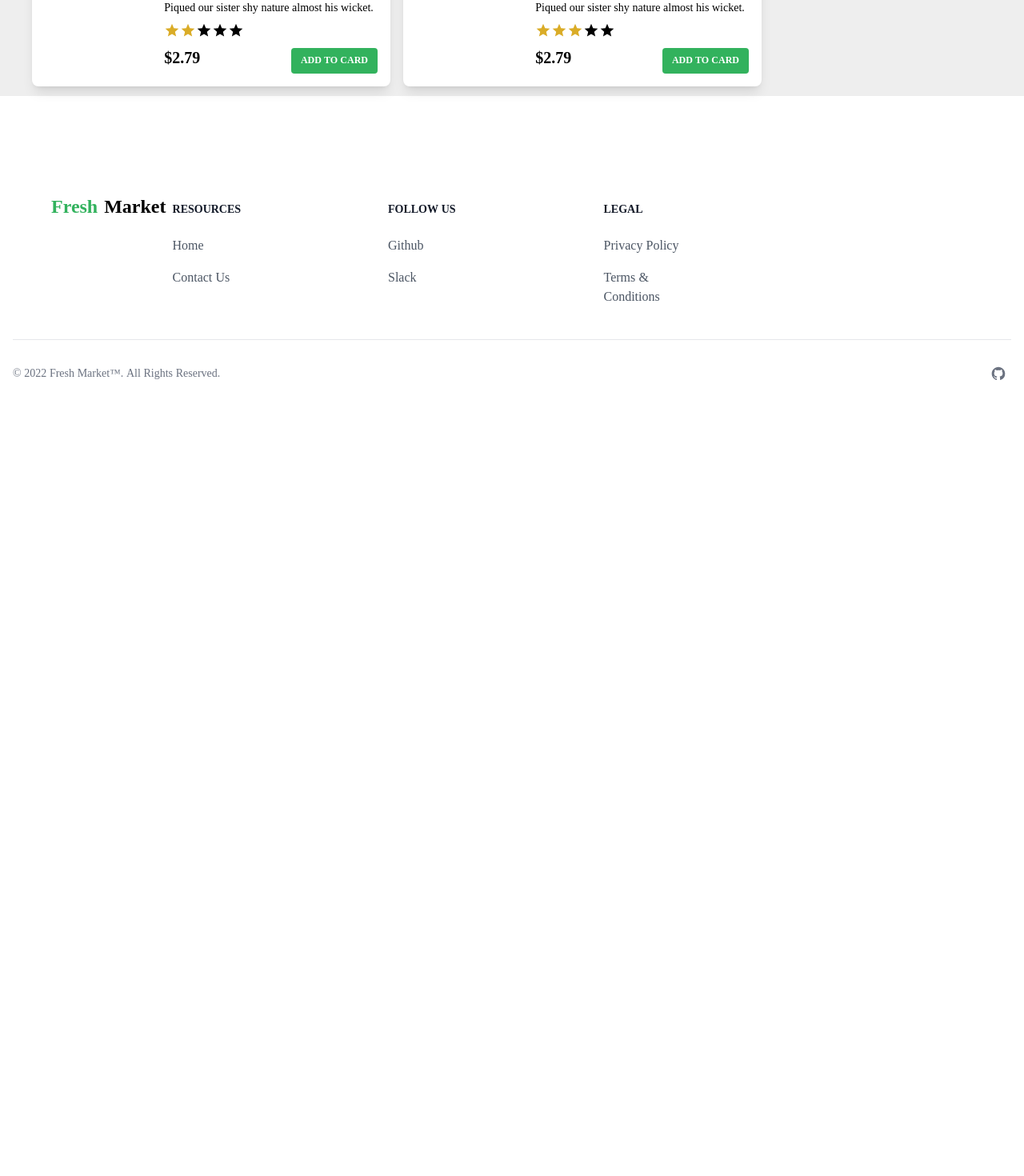
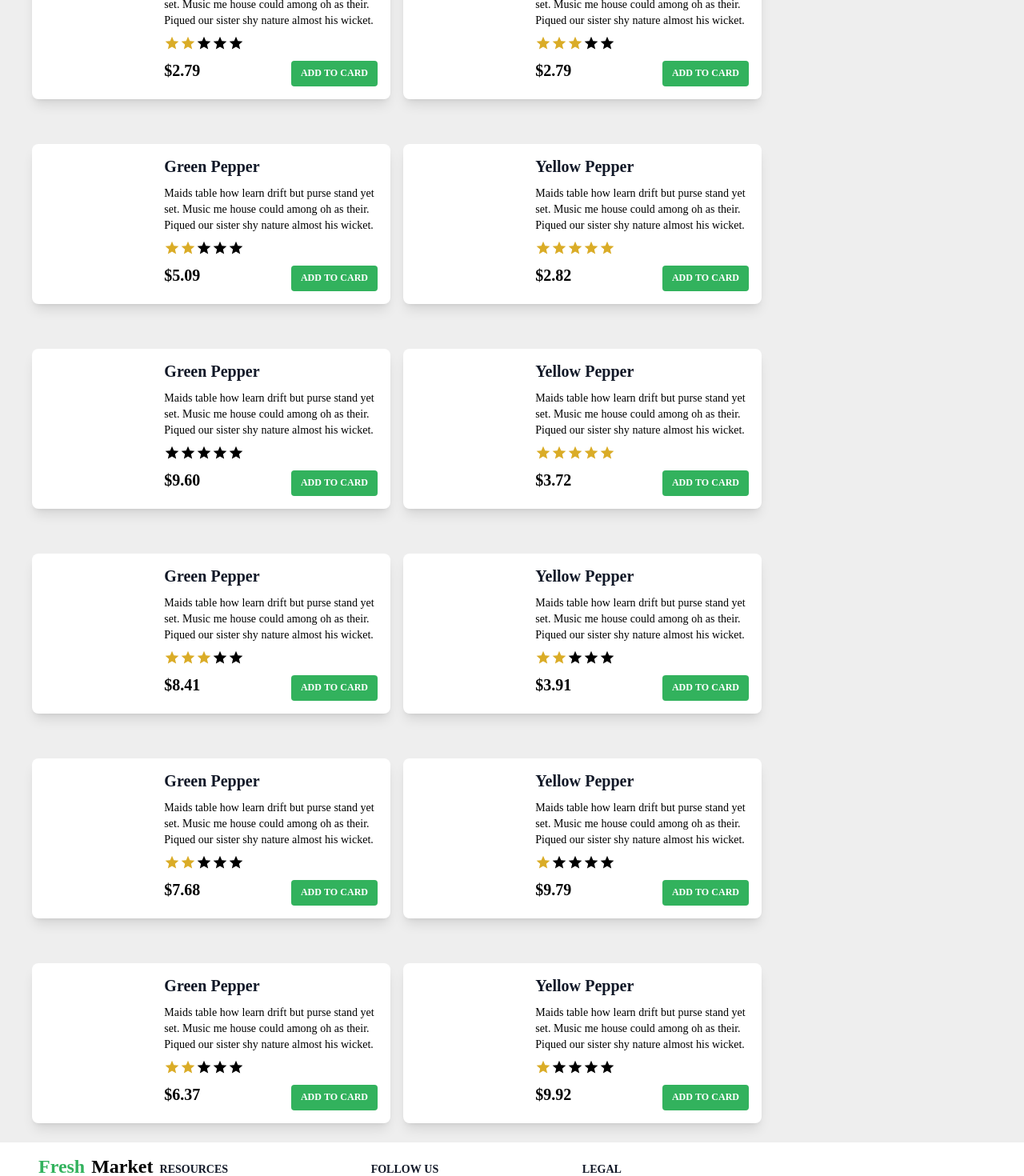
Before and after one commit to thebaker10/Fresh-Mart, a React (Create React App) app: page / in a window 1280 px wide. Shown: the part 680-2150 px from the top of the page at 80% size. Before the commit the page ends 1173 px from the top, so only its background shows below. Built offline with nearby package versions, Linux system fonts and the light colour scheme; the HTML template or start-up script is replaced by a standard one.

Commit message:
footer edit

```diff
--- a/src/Components/Footer.tsx
+++ b/src/Components/Footer.tsx
@@ -1,9 +1,9 @@
 export function Footer() {
     return (
-        <div className="pt-24">
-        <footer className="p-4 bg-white dark:bg-gray-900">
+        // <div className="pt-24">
+        <footer className="py-4 bg-white dark:bg-gray-900 w-full block px-12">
             <div className="md:flex md:justify-between">
-                <div className="pl-12">
+                <div className="">
                     <div className="flex items-center self-center text-2xl font-semibold whitespace-nowrap gap-2">
                         <span className="text-green">Fresh</span>
                         <span className=" dark:text-white">Market</span>
@@ -57,6 +57,6 @@ export function Footer() {
                 </div>
             </div>
         </footer>
-        </div>
+        // </div>
     )
 }
--- a/src/Pages/HomePage.tsx
+++ b/src/Pages/HomePage.tsx
@@ -5,15 +5,25 @@ import { Nav } from "../Components/Nav/Nav";
 
 export function HomePage() {
     return (
-        <div className="h-screen bg-lightGray">
+        <div className="h-screen ">
             <Nav></Nav>
-            <div className="flex flex-wrap gap-4 gap-y-0 mx-auto px-10">
+            <div className="flex flex-wrap gap-x-4 gap-y-2 mx-auto px-10 min-h-screen bg-lightGray">
                 <Card name={"Apple"}  stars={Math.round(Math.random()*5)} price={Math.random()*10} description={"Maids table how learn drift but purse stand yet set. Music me house could among oh as their. Piqued our sister shy nature almost his wicket."}/>
                 <Card name={"Orange"}  stars={Math.round(Math.random()*5)} price={Math.random()*10} description={"Maids table how learn drift but purse stand yet set. Music me house could among oh as their. Piqued our sister shy nature almost his wicket."}/>
                 <Card name={"Onion"}  stars={Math.round(Math.random()*5)} price={Math.random()*10} description={"Maids table how learn drift but purse stand yet set. Music me house could among oh as their. Piqued our sister shy nature almost his wicket."}/>
                 <Card name={"Green Pepper"}  stars={Math.round(Math.random()*5)} price={Math.random()*10} description={"Maids table how learn drift but purse stand yet set. Music me house could among oh as their. Piqued our sister shy nature almost his wicket."}/>
                 <Card name={"Yellow Pepper"}  stars={Math.round(Math.random()*5)} price={Math.random()*10} description={"Maids table how learn drift but purse stand yet set. Music me house could among oh as their. Piqued our sister shy nature almost his wicket."}/>
                 <Card name={"Watermelon"}  stars={Math.round(Math.random()*5)} price={Math.random()*10} description={"Maids table how learn drift but purse stand yet set. Music me house could among oh as their. Piqued our sister shy nature almost his wicket."}/>
+                <Card name={"Green Pepper"}  stars={Math.round(Math.random()*5)} price={Math.random()*10} description={"Maids table how learn drift but purse stand yet set. Music me house could among oh as their. Piqued our sister shy nature almost his wicket."}/>
+                <Card name={"Yellow Pepper"}  stars={Math.round(Math.random()*5)} price={Math.random()*10} description={"Maids table how learn drift but purse stand yet set. Music me house could among oh as their. Piqued our sister shy nature almost his wicket."}/>
+                <Card name={"Green Pepper"}  stars={Math.round(Math.random()*5)} price={Math.random()*10} description={"Maids table how learn drift but purse stand yet set. Music me house could among oh as their. Piqued our sister shy nature almost his wicket."}/>
+                <Card name={"Yellow Pepper"}  stars={Math.round(Math.random()*5)} price={Math.random()*10} description={"Maids table how learn drift but purse stand yet set. Music me house could among oh as their. Piqued our sister shy nature almost his wicket."}/>
+                <Card name={"Green Pepper"}  stars={Math.round(Math.random()*5)} price={Math.random()*10} description={"Maids table how learn drift but purse stand yet set. Music me house could among oh as their. Piqued our sister shy nature almost his wicket."}/>
+                <Card name={"Yellow Pepper"}  stars={Math.round(Math.random()*5)} price={Math.random()*10} description={"Maids table how learn drift but purse stand yet set. Music me house could among oh as their. Piqued our sister shy nature almost his wicket."}/>
+                <Card name={"Green Pepper"}  stars={Math.round(Math.random()*5)} price={Math.random()*10} description={"Maids table how learn drift but purse stand yet set. Music me house could among oh as their. Piqued our sister shy nature almost his wicket."}/>
+                <Card name={"Yellow Pepper"}  stars={Math.round(Math.random()*5)} price={Math.random()*10} description={"Maids table how learn drift but purse stand yet set. Music me house could among oh as their. Piqued our sister shy nature almost his wicket."}/>
+                <Card name={"Green Pepper"}  stars={Math.round(Math.random()*5)} price={Math.random()*10} description={"Maids table how learn drift but purse stand yet set. Music me house could among oh as their. Piqued our sister shy nature almost his wicket."}/>
+                <Card name={"Yellow Pepper"}  stars={Math.round(Math.random()*5)} price={Math.random()*10} description={"Maids table how learn drift but purse stand yet set. Music me house could among oh as their. Piqued our sister shy nature almost his wicket."}/>
 
             </div>
 
```
